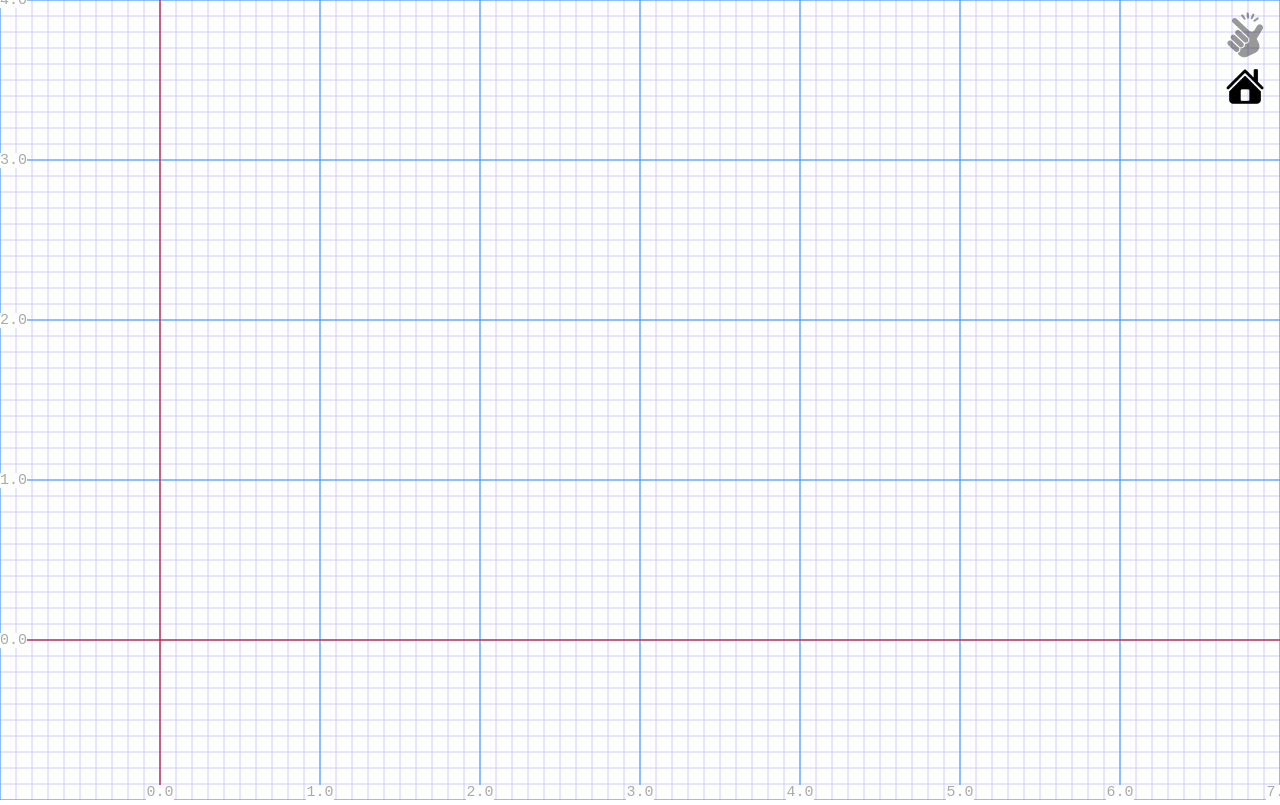
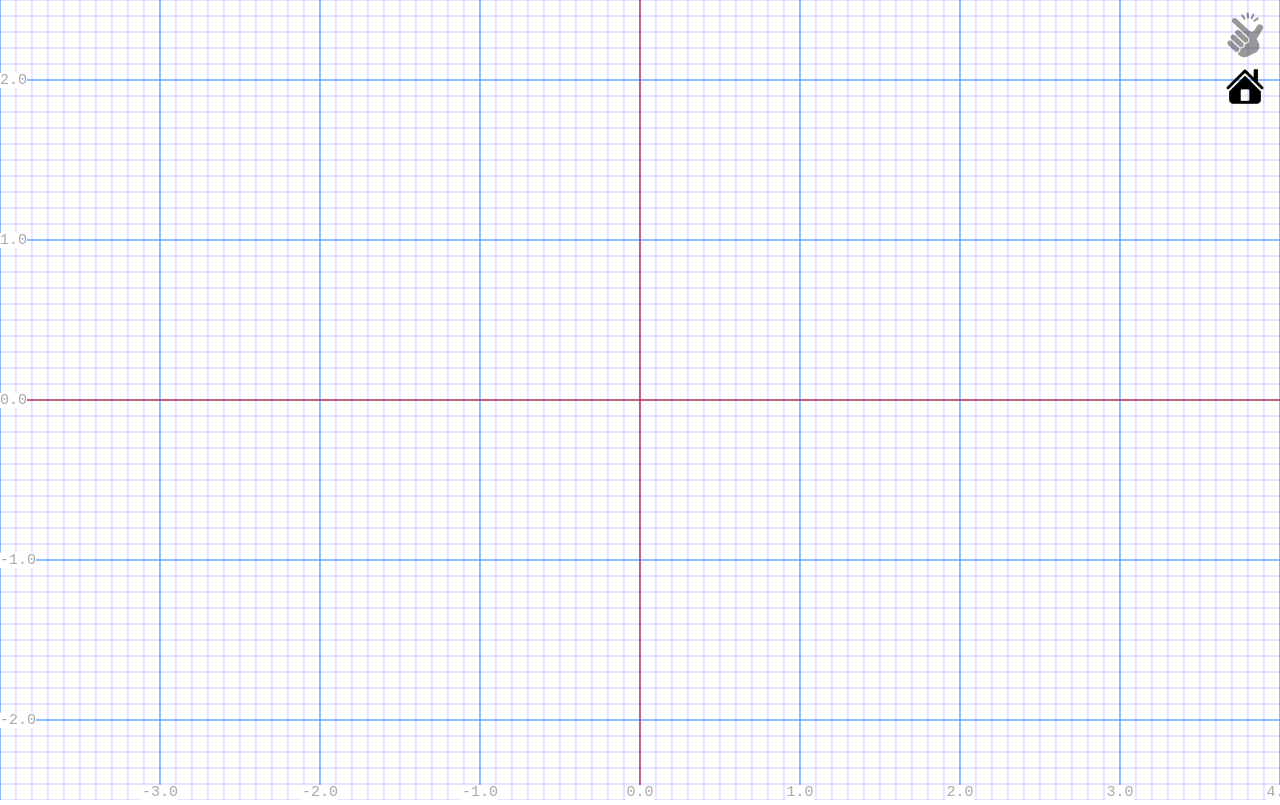
Before and after one commit to FabMo/fabmo-touchandgo-app, a website: page index.html in a window 1280 px wide. Both pictures are taken after a click on the element 1245 px from the left and 85 px from the top of the page. Drawn offline with Linux system fonts and the light colour scheme.

Commit message:
Smoother animation, goto() function.  Home button works

```diff
--- a/index.html
+++ b/index.html
@@ -4,7 +4,7 @@
     <meta charset="utf-8">
     <meta http-equiv="X-UA-Compatible" content="IE=edge">
     <meta name="viewport" content="width=device-width, initial-scale=1">
-    <title>FabMo Touch and Go</title>
+    <title>Touch and Go</title>
     <link href="css/bootstrap.min.css" rel="stylesheet">
     <link href="css/style.css" rel="stylesheet">
   </head>
@@ -46,6 +46,10 @@
             snapEnabled = !snapEnabled;
             display.setSnap(snapEnabled);
           });
+
+          $('.home-button').click(function(evt) {
+            display.goto({x:0,y:0}, 1000);
+          });
         }
 
 
--- a/js/tooldisplay.js
+++ b/js/tooldisplay.js
@@ -1,3 +1,32 @@
+var EasingFunctions = {
+  // no easing, no acceleration
+  linear: function (t) { return t },
+  // accelerating from zero velocity
+  easeInQuad: function (t) { return t*t },
+  // decelerating to zero velocity
+  easeOutQuad: function (t) { return t*(2-t) },
+  // acceleration until halfway, then deceleration
+  easeInOutQuad: function (t) { return t<.5 ? 2*t*t : -1+(4-2*t)*t },
+  // accelerating from zero velocity
+  easeInCubic: function (t) { return t*t*t },
+  // decelerating to zero velocity
+  easeOutCubic: function (t) { return (--t)*t*t+1 },
+  // acceleration until halfway, then deceleration
+  easeInOutCubic: function (t) { return t<.5 ? 4*t*t*t : (t-1)*(2*t-2)*(2*t-2)+1 },
+  // accelerating from zero velocity
+  easeInQuart: function (t) { return t*t*t*t },
+  // decelerating to zero velocity
+  easeOutQuart: function (t) { return 1-(--t)*t*t*t },
+  // acceleration until halfway, then deceleration
+  easeInOutQuart: function (t) { return t<.5 ? 8*t*t*t*t : 1-8*(--t)*t*t*t },
+  // accelerating from zero velocity
+  easeInQuint: function (t) { return t*t*t*t*t },
+  // decelerating to zero velocity
+  easeOutQuint: function (t) { return 1+(--t)*t*t*t*t },
+  // acceleration until halfway, then deceleration
+  easeInOutQuint: function (t) { return t<.5 ? 16*t*t*t*t*t : 1+16*(--t)*t*t*t*t }
+}
+
 function closest (num, arr) {
     var curr = arr[0];
     var diff = Math.abs (num - curr);
@@ -49,8 +78,9 @@ function snap2d(pos, multiple) {
     canvas.addEventListener('mouseup', this.onMouseUp.bind(this));
     canvas.addEventListener('mousewheel', this.onMouseWheel.bind(this));
     canvas.addEventListener('blur', this.onBlur.bind(this));
+    canvas.addEventListener('mouseout', this.onMouseOut.bind(this));
 
-    this.draw();
+    requestAnimationFrame(this.draw.bind(this));
   }
 
   Grid.prototype.setOptions = function(options) {
@@ -150,8 +180,10 @@ function snap2d(pos, multiple) {
       this.offset.x -= (this.lastPos.x - mousePos.x)/this.scale;
       this.offset.y += (this.lastPos.y - mousePos.y)/this.scale;
     }
-    this.draw();
     this.lastPos = mousePos;
+
+    requestAnimationFrame(this.draw.bind(this));
+
   }
 
   Grid.prototype.onMouseDown = function(evt) {
@@ -176,13 +208,24 @@ function snap2d(pos, multiple) {
 
     this.offset.x += dx;
     this.offset.y += dy;
-    this.draw();
     evt.preventDefault();
+
+    requestAnimationFrame(this.draw.bind(this));
+
   }
 
   Grid.prototype.onBlur = function(evt) {
     this.mouseIsDown = false;
+    this.lastPos = null;
+    requestAnimationFrame(this.draw.bind(this))
   }
+
+  Grid.prototype.onMouseOut = function(evt) {
+    this.mouseIsDown = false;
+    this.lastPos = null;
+    requestAnimationFrame(this.draw.bind(this))
+  }
+
 
   Grid.prototype.getMousePos = function(evt) {
     var rect = this.canvas.getBoundingClientRect();
@@ -287,6 +330,9 @@ function snap2d(pos, multiple) {
   }
 
   Grid.prototype._drawSnap = function() {
+    if(!this.lastPos) {
+      return;
+    }
     var pos = this.mouseToActual(this.lastPos);
     var spos = snap2d(pos, this.grid.minor);
     if(spos.x != this.snapPos.x || spos.y != this.snapPos.y) {
@@ -372,19 +418,44 @@ function snap2d(pos, multiple) {
 
   }
 
-  Grid.prototype.goto = function(pos, time) {
-    var time = time;
-    var step = Math.max(time/1000, 1000/60.0);
-    function move() {
-      time -= step;
-      this.offset.x += 0.01;
-      this.offset.y += 0.02;
-      this.draw();
-      if(time > 0) {
-        setTimeout(move.bind(this), step);
+  Grid.prototype.goto = function(pos, duration, easing_function) {
+    canvas_w = this.canvas.width/this.scale;
+    canvas_h = this.canvas.height/this.scale;
+
+    if(!duration) {
+      this.offset.x = pos.x+0.5*canvas_w;
+      this.offset.y = pos.y+0.5*canvas_h;
+      requestAnimationFrame(this.draw.bind(this));
+      return;
+    }
+
+    var EasingFunction = easing_function || EasingFunctions.easeInOutCubic;
+
+    var t0 = new Date().getTime();
+    var tf = t0 + duration;
+    var x0 = this.offset.x;
+    var y0 = this.offset.y;
+    var xf = pos.x+0.5*canvas_w;
+    var yf = pos.y+0.5*canvas_h;
+    var dx = xf - x0;
+    var dy = yf - y0;
+
+    function animate() {
+      t = new Date().getTime();
+      ts = (t - t0) / duration;
+      x = x0 + dx*EasingFunction(ts);
+      y = y0 + dy*EasingFunction(ts);
+      if(ts >= 1.0) {
+        this.offset.x = xf;
+        this.offset.y = yf;
+      } else {
+        this.offset.x = x;
+        this.offset.y = y;
+        this.draw();
+        requestAnimationFrame(animate.bind(this));
       }
     }
-    move.bind(this)();
+    requestAnimationFrame(animate.bind(this));
   }
 
   Grid.prototype._drawOrigin = function() {
```
